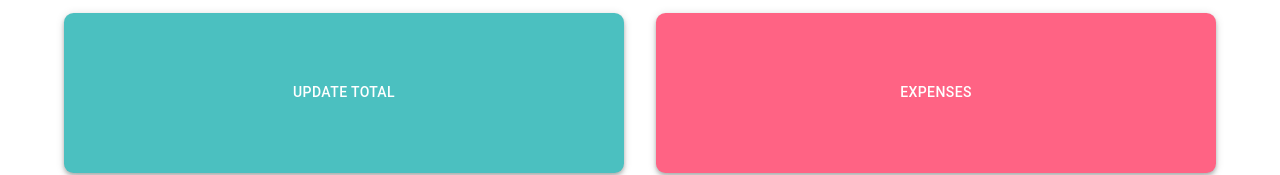
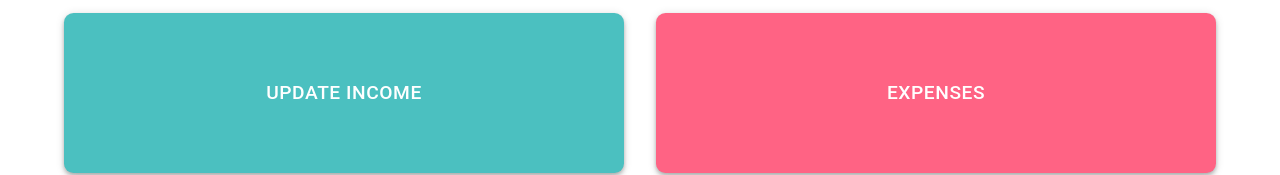
Before and after one commit to edyta0106/Golden-Goose-Finance, a React (Create React App) app in the folder client/: page /dashboard in a window 1280 px wide. Shown: the part 680-855 px from the top of the page. Built offline with nearby package versions, Linux system fonts and the light colour scheme.

Commit message:
Resized text in tile cards.

```diff
--- a/client/src/components/Dashboard/Dashboard.js
+++ b/client/src/components/Dashboard/Dashboard.js
@@ -38,6 +38,7 @@ const StyledBox = styled(Paper)({
 
 const StyledButton = styled(Button)(({ theme }) => ({
   color: "#fff",
+  fontSize: "1.2rem",
 }));
 const GraphButton = styled(Button)(({ theme }) => ({
   "&:hover": { backgroundColor: "rgba(201, 203, 207, .7)" },
@@ -155,7 +156,7 @@ export default function Dashboard() {
           <Grid container rowSpacing={2} columnSpacing={{ xs: 2, sm: 3, md: 4 }}>
             <Grid item xs={6}>
               <StyledBox elevation={4} sx={{ bgcolor: "rgba(75, 192, 192, 1)" }}>
-                <StyledButton onClick={handleOpen}>Update Total</StyledButton>
+                <StyledButton onClick={handleOpen}>Update Income</StyledButton>
                 <Modal open={open} onClose={handleClose} aria-labelledby="modal-modal-title" aria-describedby="modal-modal-description">
                   <StyledModalBox>
                     <Typography textAlign="center" sx={{ mt: 5 }} id="modal-modal-title" variant="h6" component="h2">
```
